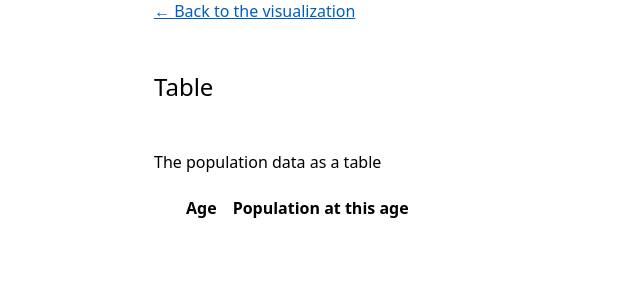
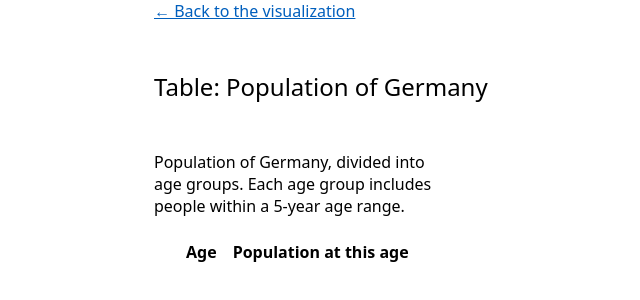
Before and after one commit to Anne-Victoria/Accessible-Data-Viz-Prototype, a website built with Vite: page src/population-by-age/table.html in a window 1280 px wide. Shown: the whole page, without its empty margins (36-676 px from the left). Built offline with nearby package versions, Linux system fonts and the light colour scheme; no server answers.

Commit message:
Add captions to tables

```diff
--- a/src/population-by-age/table.html
+++ b/src/population-by-age/table.html
@@ -11,10 +11,13 @@
     <main class="main">
       <div>
         <a href="./index.html">&larr; Back to the visualization</a>
-        <h1>Table</h1>
+        <h1>Table: Population of Germany</h1>
         <div>
-          <p>The population data as a table</p>
           <table class="table">
+            <caption>
+              Population of Germany, divided into age groups. Each age group
+              includes people within a 5-year age range.
+            </caption>
             <thead>
               <tr>
                 <th>Age</th>
--- a/style.css
+++ b/style.css
@@ -361,6 +361,11 @@ table {
   border-collapse: collapse;
 }
 
+caption {
+  text-align: left;
+  margin-bottom: 1rem;
+}
+
 td,
 th {
   padding: 0.5rem;
```
Also changed, not shown: src/birth-death-rates/table.html (+4 -2 lines).
